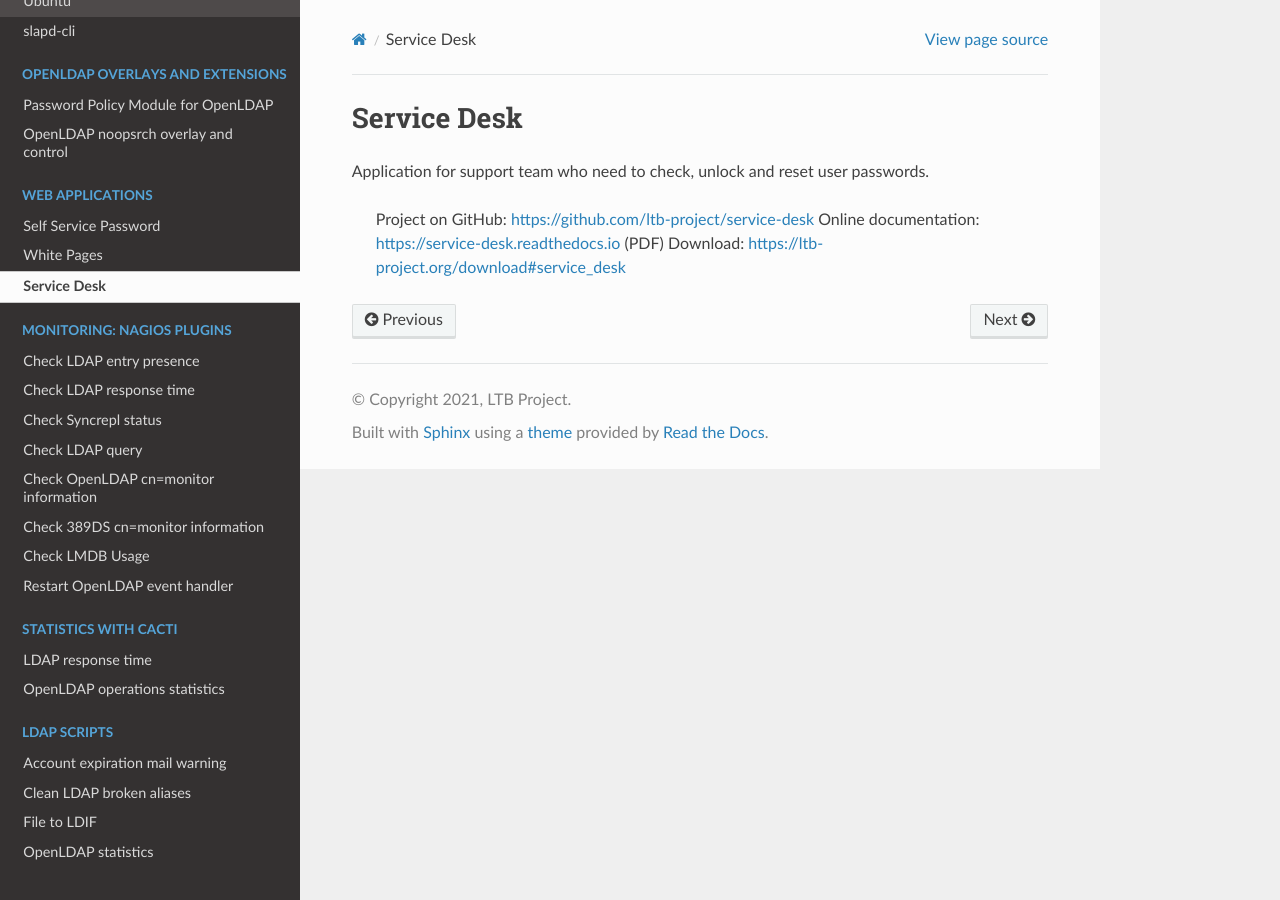
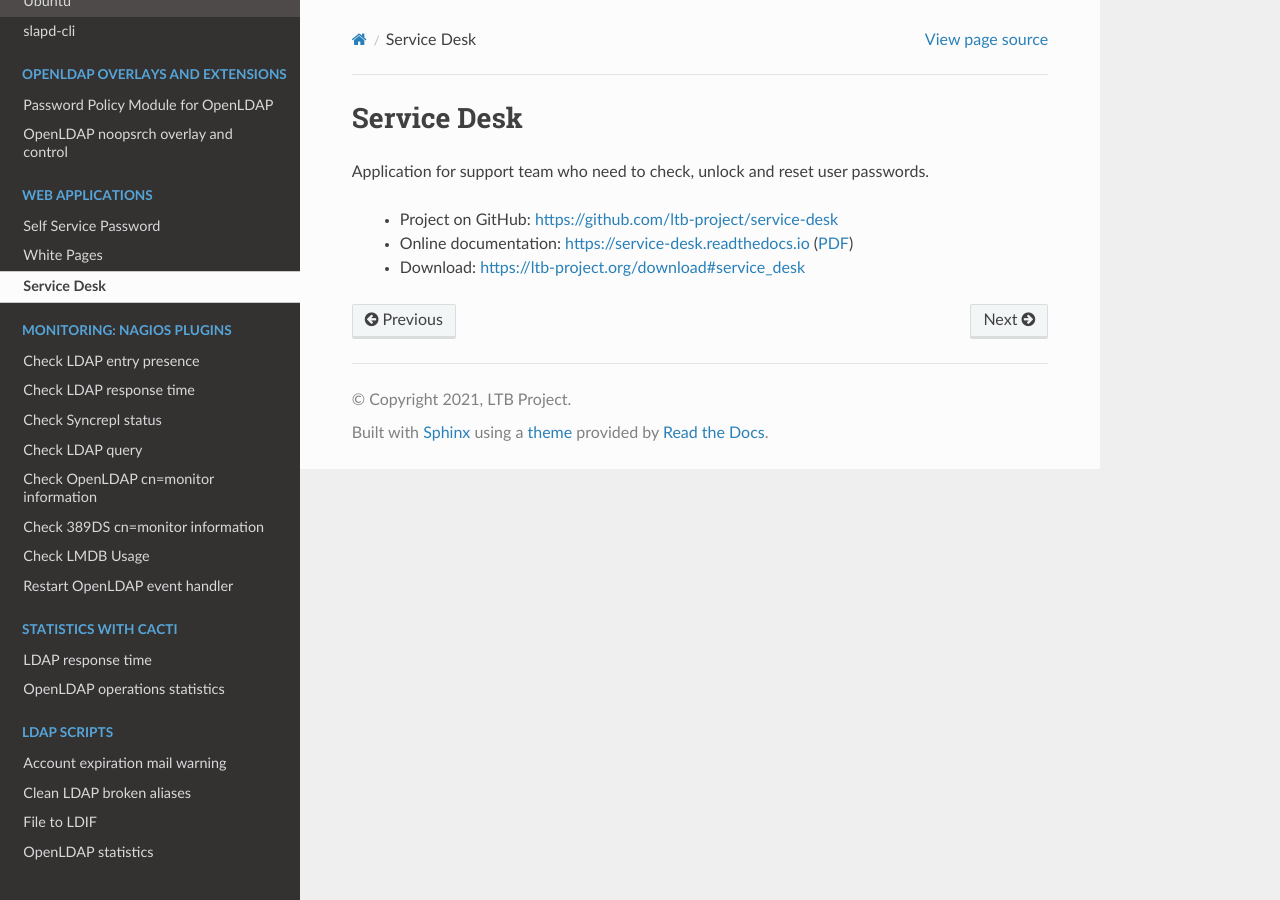
Before and after one commit to ltb-project/documentation, a Sphinx documentation site: the page built from source/service-desk.rst, in a window 1280 px wide. Built offline with Sphinx 7.4.7 and the Read the Docs theme 2.0.0, drawn with Linux system fonts in a browser that asks for light colours; part of the change alters nothing that is shown.

```diff
--- a/source/service-desk.rst
+++ b/source/service-desk.rst
@@ -4,6 +4,6 @@ Service Desk
 
 Application for support team who need to check, unlock and reset user passwords.
 
-    Project on GitHub: https://github.com/ltb-project/service-desk
-    Online documentation: https://service-desk.readthedocs.io (PDF)
-    Download: https://ltb-project.org/download#service_desk
+    * Project on GitHub: `<https://github.com/ltb-project/service-desk>`_
+    * Online documentation: `<https://service-desk.readthedocs.io>`_ (`PDF <https://service-desk.readthedocs.io/_/downloads/en/stable/pdf/>`_)
+    * Download: `<https://ltb-project.org/download#service_desk>`_
```
